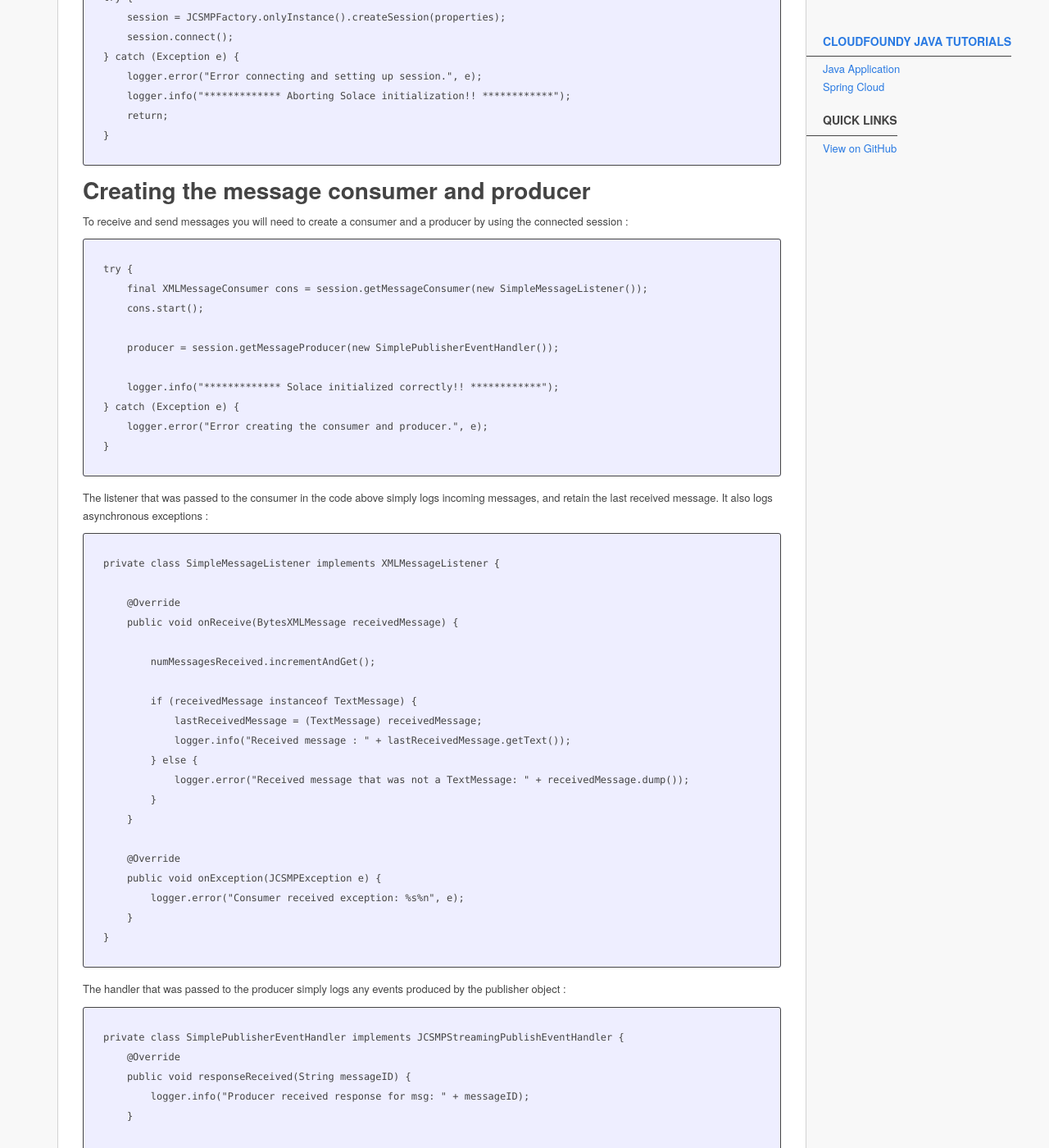
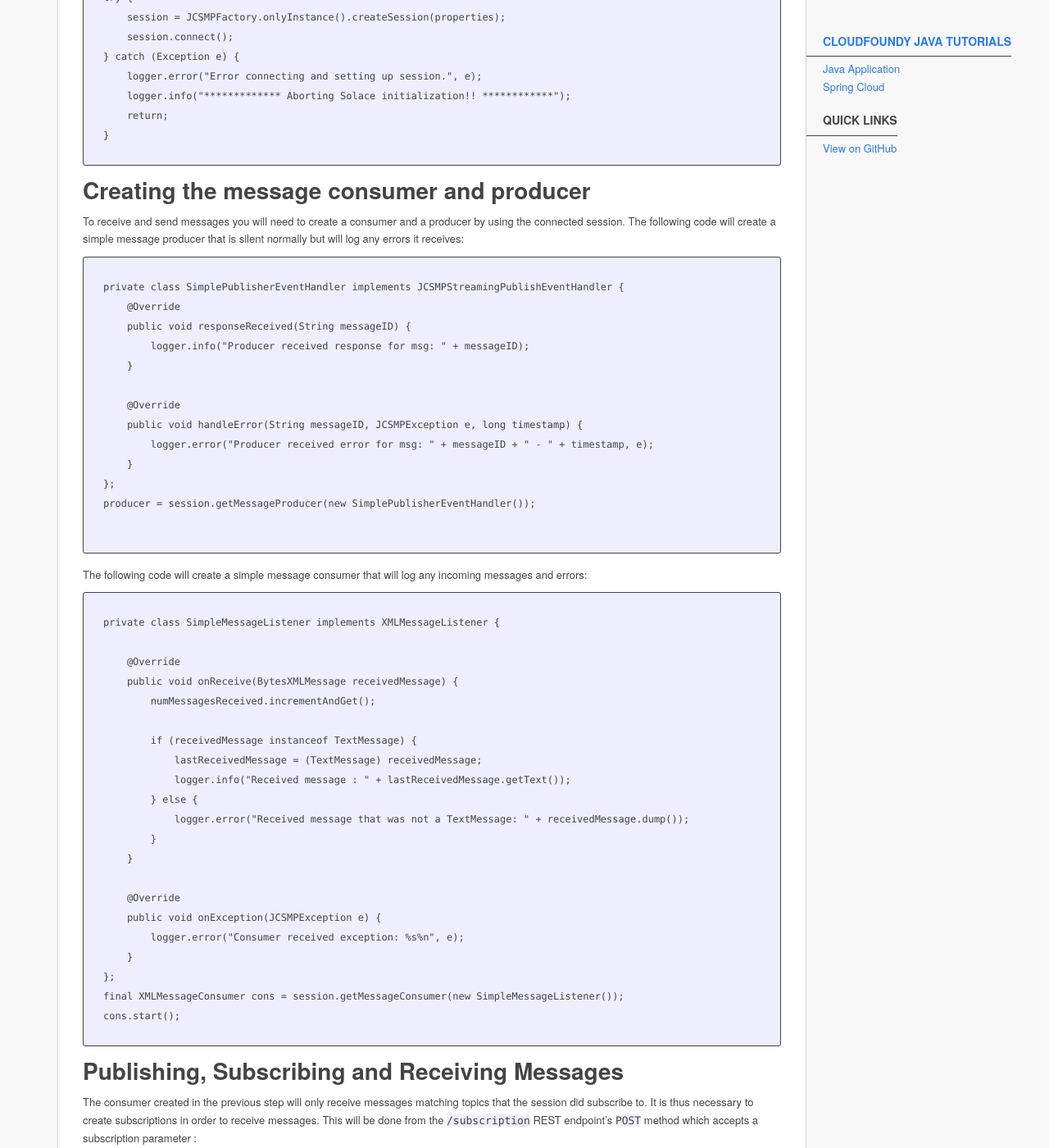
Before and after one commit to SolaceSamples/solace-samples-cloudfoundry-java, a Jekyll site: the page built from _docs/java-app.md, in a window 1280 px wide and 1400 px high, scrolled down 3091 px. Shown: the whole window at 82% size. Built offline with Jekyll 4.4.1, drawn with Linux system fonts in a browser that asks for light colours; some of the changed lines change nothing that is shown; some of the changed text lies outside the part shown.

Commit message:
Made the consumer and producer init codeblocks succinct and adding code blocks that shows the SimpleMessage and SimpleSubscription JSON documents.

````diff
--- a/_docs/java-app.md
+++ b/_docs/java-app.md
@@ -147,30 +147,32 @@
 
 ## Creating the message consumer and producer
 
-To receive and send messages you will need to create a consumer and a producer by using the connected session :
+To receive and send messages you will need to create a consumer and a producer by using the connected session.
+The following code will create a simple message producer that is silent normally but will log any errors it receives:
 
 ```
-try {
-    final XMLMessageConsumer cons = session.getMessageConsumer(new SimpleMessageListener());
-    cons.start();
+private class SimplePublisherEventHandler implements JCSMPStreamingPublishEventHandler {
+    @Override
+    public void responseReceived(String messageID) {
+        logger.info("Producer received response for msg: " + messageID);
+    }
 
-    producer = session.getMessageProducer(new SimplePublisherEventHandler());
+    @Override
+    public void handleError(String messageID, JCSMPException e, long timestamp) {
+        logger.error("Producer received error for msg: " + messageID + " - " + timestamp, e);
+    }
+};
+producer = session.getMessageProducer(new SimplePublisherEventHandler());
 
-    logger.info("************* Solace initialized correctly!! ************");
-} catch (Exception e) {
-    logger.error("Error creating the consumer and producer.", e);
-}
 ```
 
-The listener that was passed to the consumer in the code above simply logs incoming messages, and retain the
-last received message.  It also logs asynchronous exceptions :
+The following code will create a simple message consumer that will log any incoming messages and errors:
 
 ```
 private class SimpleMessageListener implements XMLMessageListener {
 
     @Override
     public void onReceive(BytesXMLMessage receivedMessage) {
-
         numMessagesReceived.incrementAndGet();
 
         if (receivedMessage instanceof TextMessage) {
@@ -185,24 +187,9 @@
     public void onException(JCSMPException e) {
         logger.error("Consumer received exception: %s%n", e);
     }
-}
-```
-
-The handler that was passed to the producer simply logs any events produced by the publisher object :
-
-```
-private class SimplePublisherEventHandler implements JCSMPStreamingPublishEventHandler {
-    @Override
-    public void responseReceived(String messageID) {
-        logger.info("Producer received response for msg: " + messageID);
-    }
-
-    @Override
-    public void handleError(String messageID, JCSMPException e, long timestamp) {
-        logger.error("Producer received error for msg: " + messageID + " - " + timestamp, e);
-    }
-
-}
+};
+final XMLMessageConsumer cons = session.getMessageConsumer(new SimpleMessageListener());
+cons.start();
 ```
 
 ## Publishing, Subscribing and Receiving Messages
@@ -285,5 +272,57 @@
 }
 ```
 
+The ``SimpleSubscription`` class models the JSON document expected by the ``/subscription`` endpoint:
+
+```
+public class SimpleSubscription {
+	private String subscription;
+
+	public SimpleSubscription() {
+		subscription = "";
+	}
+
+	public String getSubscription() {
+		return subscription;
+	}
+
+	public void setSubscription(String subscription) {
+		this.subscription = subscription;
+	}
+}
+```
+
+The ``SimpleMessage`` class models the JSON document expected by the ``/message`` endpoint:
+
+```
+public class SimpleMessage {
+
+	private String topic;
+	private String body;
+
+	public SimpleMessage() {
+		this.topic = "";
+		this.body = "";
+	}
+
+	public String getTopic() {
+		return topic;
+	}
+
+	public void setTopic(String topic) {
+		this.topic = topic;
+	}
+
+	public String getBody() {
+		return body;
+	}
+
+	public void setBody(String body) {
+		this.body = body;
+	}
+}
+```
+
+
 For further information on the subject of sending and receiving messages please consult the
 [Publish/Subscribe tutorial](http://dev.solacesystems.com/get-started/java-tutorials/publish-subscribe_java/).
````
